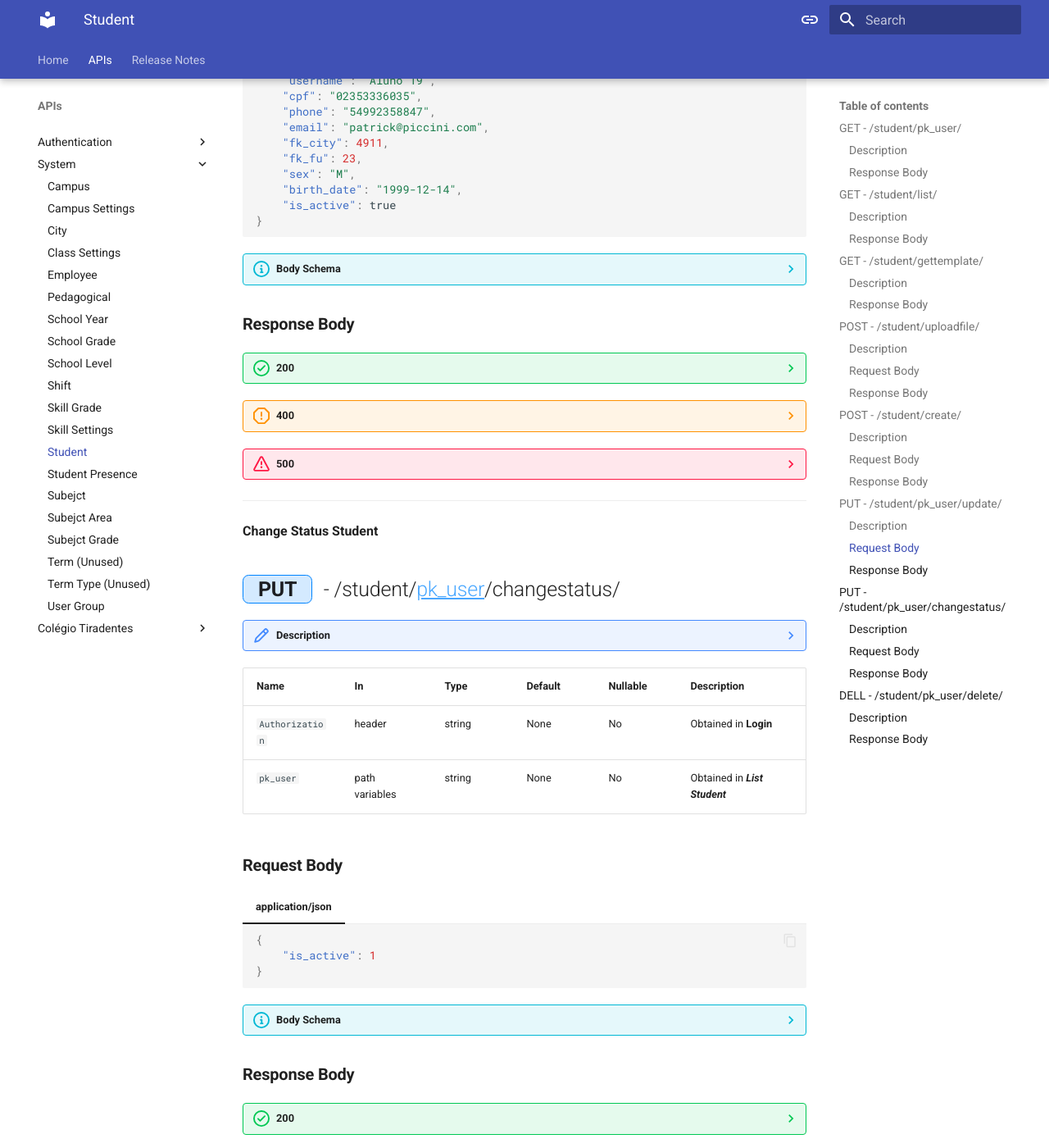
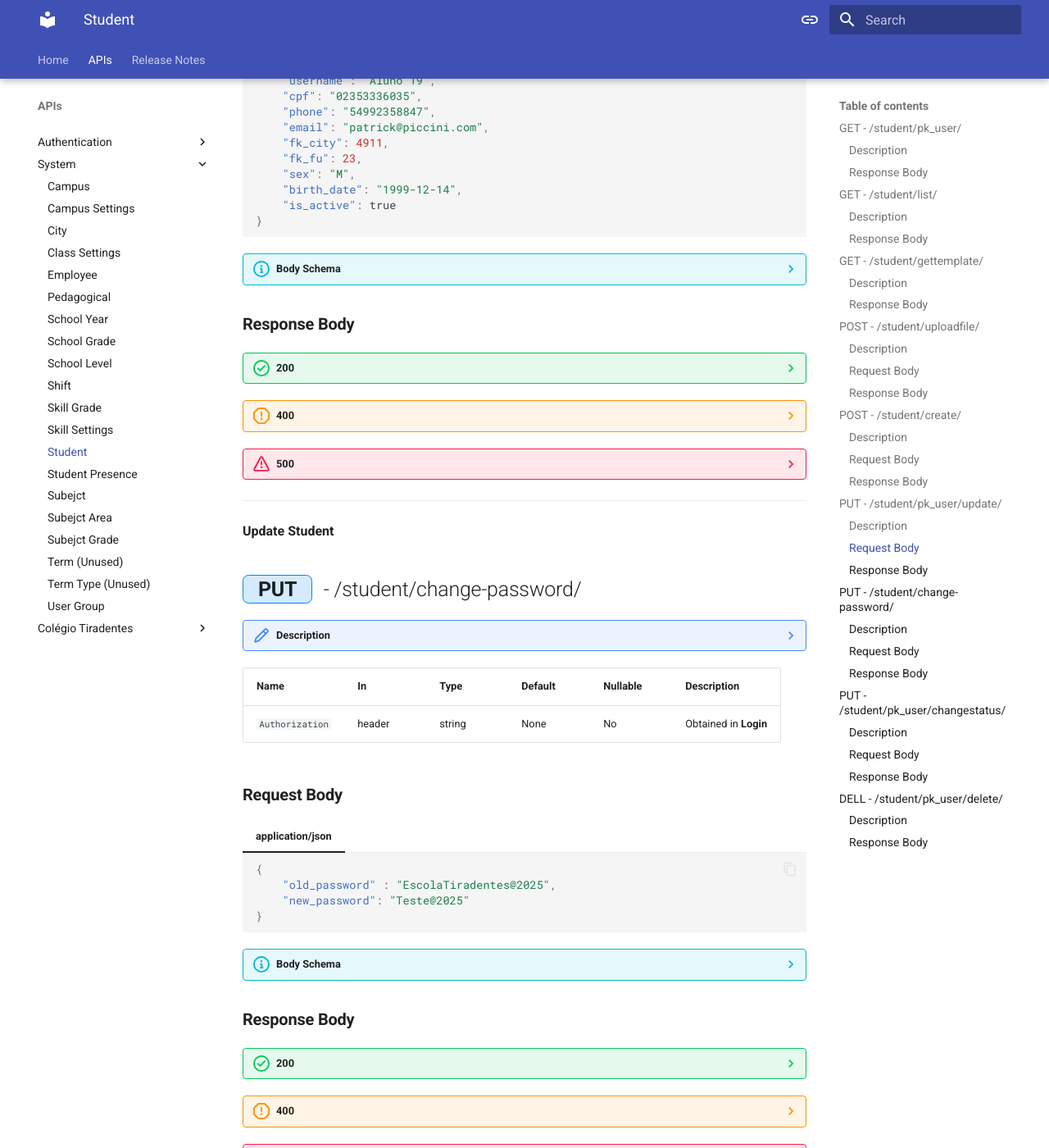
Before and after one commit to AlppiTechnology/AlppiDocumentation, an MkDocs documentation site: the page built from docs/api/system/student.md, in a window 1280 px wide and 1400 px high, scrolled down 4657 px. Shown: the whole window at 82% size. Built offline with MkDocs 1.6.1 and Material for MkDocs 9.7.7, drawn with Linux system fonts in a browser that asks for light colours.

Commit message:
feat: criação de rota change password do estudante

````diff
--- a/docs/api/system/student.md
+++ b/docs/api/system/student.md
@@ -859,6 +859,123 @@
 
 ---
 
+
+**Update Student**
+
+## **<element class="http-put">PUT<element>** - /student/change-password/
+
+??? note "Description"
+
+    ### Description
+    Rota para mudar senha do estudante.
+
+    É mudado a senha do proprio usuario.
+
+| Name            | In             | Type    | Default | Nullable | Description                     |
+| :-------------- | :------------- | :------ | :------ | :------- | :------------------------------ |
+| `Authorization` | header         | string  | None    | No       | Obtained in **Login**           |
+
+### **Request Body**
+
+=== "application/json"
+
+    ``` json
+    {
+        "old_password" : "EscolaTiradentes@2025",
+        "new_password": "Teste@2025"
+    }
+    ```
+
+??? info "Body Schema"
+
+    ```json
+    {
+        "old_password" : string,
+        "new_password": string
+    }
+    ```
+
+### **Response Body**
+
+??? success "200"
+
+    === "application/json"
+
+        ``` json
+        {
+            "results": "Senha atualizada com sucesso."
+        }
+        ```
+
+    ??? info "Schema"
+
+        ```json
+        {
+            "results": string
+        }
+        ```
+
+??? warning "400"
+
+    === "Error 1"
+
+        ``` json
+            {
+                "detail": "Não foi possivel encontrar este User.",
+                "render": 1
+            }
+        ```
+
+        ??? info "Schema"
+
+            ```{ .json .no-copy}
+                {
+                    "detail": string,
+                    "render": integer
+                }
+            ```
+    === "Error 2"
+
+        ``` json
+            {
+                "detail": "Senha atual incorreta.",
+                "render": 1
+            }
+        ```
+
+        ??? info "Schema"
+
+            ```{ .json .no-copy}
+                {
+                    "detail": string,
+                    "render": integer
+                }
+            ```
+
+
+??? danger "500"
+
+    === "Error 1"
+
+        ``` json
+            {
+                "detail": "Problemas ao mudar senha do usuario",
+                "error": "descrição do erro interno"
+            }
+        ```
+
+        ??? info "Schema"
+
+            ```{ .json .no-copy}
+                {
+                    "detail": string,
+                    "error": string
+                }
+            ```
+
+---
+
+
 **Change Status Student**
 
 ## **<element class="http-put">PUT<element>** - /student/<element class="path-put">pk_user</element>/changestatus/
````
